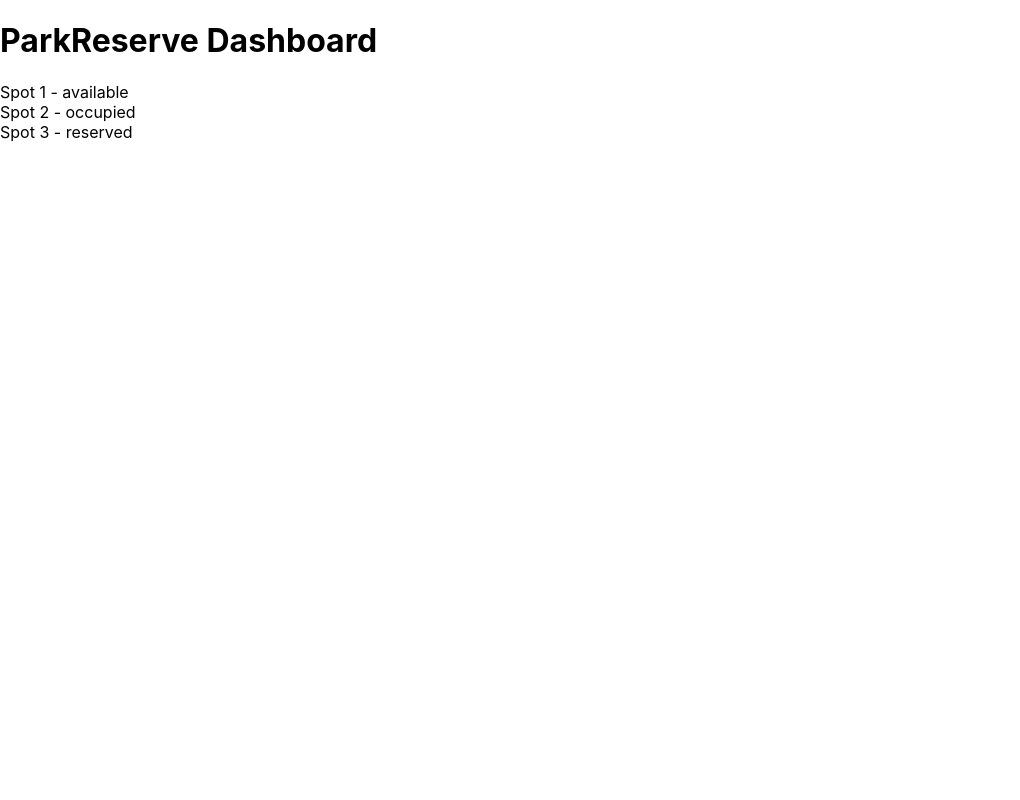
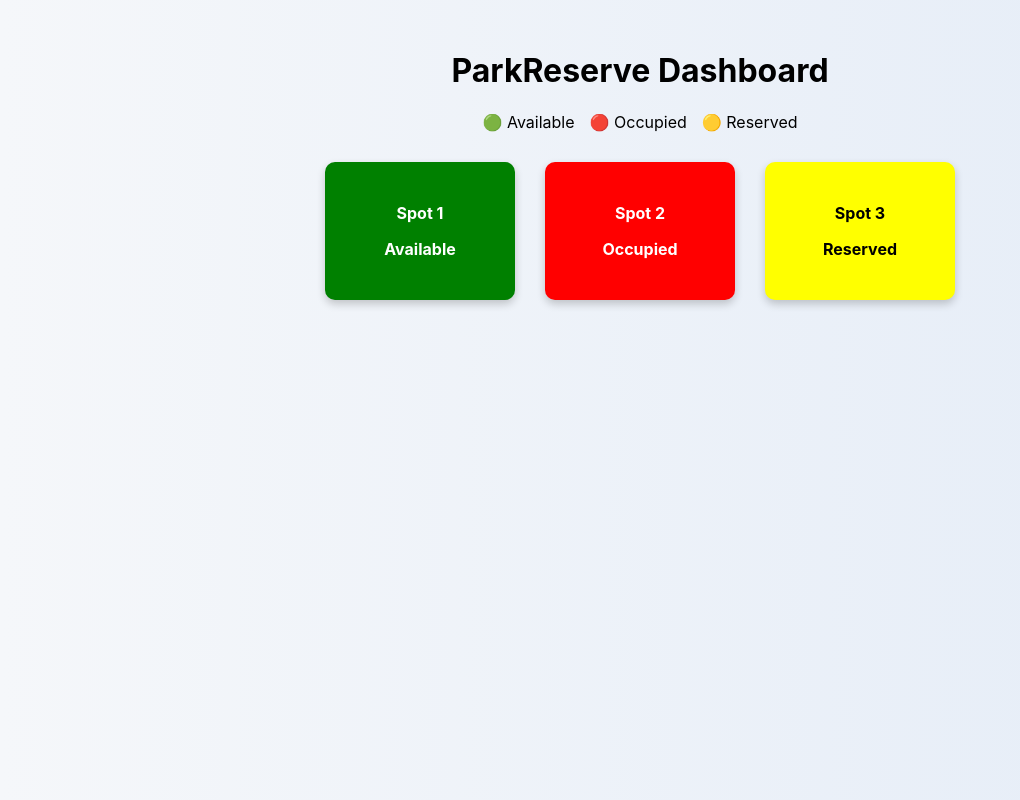
Before and after one commit to kyleczhang/cits5506-iot-parkreserve-group29, a React (Create React App) app in the folder frontend/: page / in a window 1280 px wide. Shown: the whole page, without its empty margins (0-1020 px from the left). Built offline with nearby package versions, Linux system fonts and the light colour scheme.

Commit message:
Implement SpotCard component with color-coded status

```diff
--- a/frontend/public/index.html
+++ b/frontend/public/index.html
@@ -2,7 +2,7 @@
 <html lang="en">
   <head>
     <meta charset="utf-8" />
-    <link rel="icon" href="%PUBLIC_URL%/favicon.ico" />
+    <link rel="icon" href="%PUBLIC_URL%/logo.png" />
     <meta name="viewport" content="width=device-width, initial-scale=1" />
     <meta name="theme-color" content="#000000" />
     <meta name="description" content="IoT-based smart parking reservation system" />
--- a/frontend/src/App.css
+++ b/frontend/src/App.css
@@ -0,0 +1,3 @@
+body {
+  background: linear-gradient(to right, #f5f7fa, #e4ecf7);
+}
--- a/frontend/src/App.js
+++ b/frontend/src/App.js
@@ -3,8 +3,13 @@ import ParkingGrid from './components/ParkingGrid';
 
 function App() {
   return (
-    <div>
+    <div style={{ textAlign: "center", paddingTop: "30px" }}>
       <h1>ParkReserve Dashboard</h1>
+      <div style={{ marginTop: "10px" }}>
+        <span style={{ marginRight: "15px" }}>🟢 Available</span>
+        <span style={{ marginRight: "15px" }}>🔴 Occupied</span>
+        <span>🟡 Reserved</span>
+      </div>
       <ParkingGrid />
     </div>
   );
--- a/frontend/src/components/ParkingGrid.js
+++ b/frontend/src/components/ParkingGrid.js
@@ -1,3 +1,5 @@
+import SpotCard from "./SpotCard";
+
 function ParkingGrid() {
   const spots = [
     { id: 1, status: "available" },
@@ -6,11 +8,16 @@ function ParkingGrid() {
   ];
 
   return (
-    <div>
+    <div
+      style={{
+        display: "flex",
+        justifyContent: "center",
+        gap: "30px",
+        marginTop: "30px"
+      }}
+    >
       {spots.map((spot) => (
-        <div key={spot.id}>
-          Spot {spot.id} - {spot.status}
-        </div>
+        <SpotCard key={spot.id} id={spot.id} status={spot.status} />
       ))}
     </div>
   );
--- a/frontend/src/components/SpotCard.js
+++ b/frontend/src/components/SpotCard.js
@@ -0,0 +1,39 @@
+function SpotCard({ id, status }) {
+
+  const getColor = () => {
+    if (status === "available") return "green";
+    if (status === "occupied") return "red";
+    if (status === "reserved") return "yellow";
+    return "gray";
+  };
+
+  const getTextColor = () => {
+    return status === "reserved" ? "black" : "white";
+  };
+
+  const formatStatus = () => {
+    return status.charAt(0).toUpperCase() + status.slice(1);
+  };
+
+  return (
+    <div
+      style={{
+        backgroundColor: getColor(),
+        padding: "25px",
+        borderRadius: "10px",
+        width: "140px",
+        textAlign: "center",
+        color: getTextColor(),
+        fontWeight: "bold",
+        cursor: "pointer",
+        transition: "transform 0.2s",
+        boxShadow: "0 4px 8px rgba(0,0,0,0.2)"
+      }}
+    >
+      <p>Spot {id}</p>
+      <p>{formatStatus()}</p>
+    </div>
+  );
+}
+
+export default SpotCard;
--- a/frontend/src/index.css
+++ b/frontend/src/index.css
@@ -1,10 +1,7 @@
 body {
   margin: 0;
-  font-family: -apple-system, BlinkMacSystemFont, 'Segoe UI', 'Roboto', 'Oxygen',
-    'Ubuntu', 'Cantarell', 'Fira Sans', 'Droid Sans', 'Helvetica Neue',
-    sans-serif;
-  -webkit-font-smoothing: antialiased;
-  -moz-osx-font-smoothing: grayscale;
+  background-color: #f5f7fa;
+  font-family: -apple-system, BlinkMacSystemFont, 'Segoe UI', 'Roboto';
 }
 
 code {
```
Also changed, not shown: frontend/public/logo.png (added).
